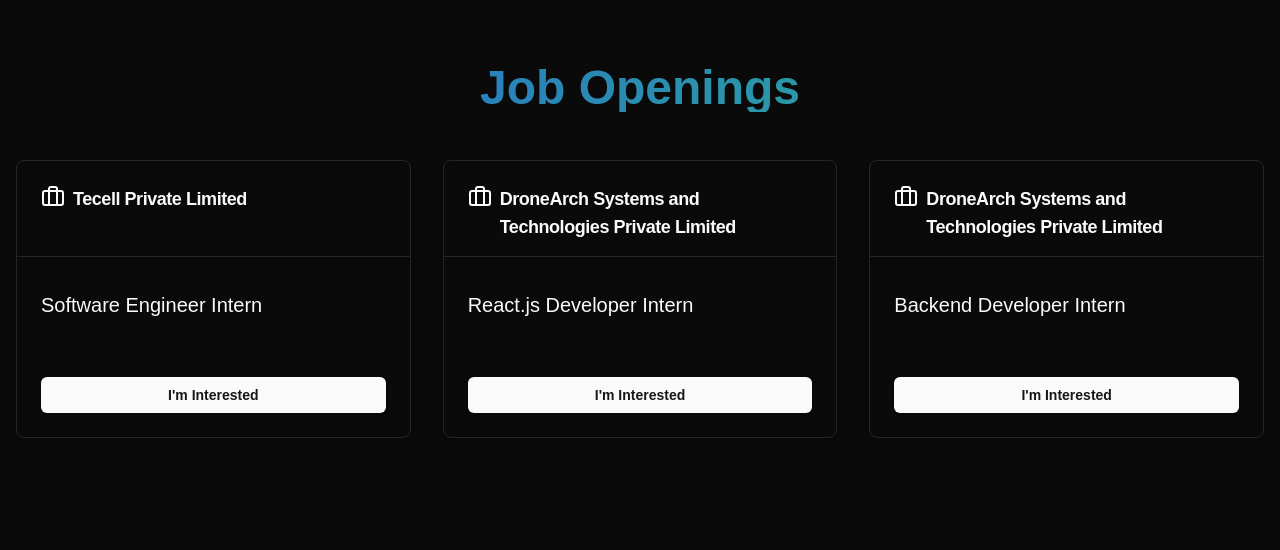
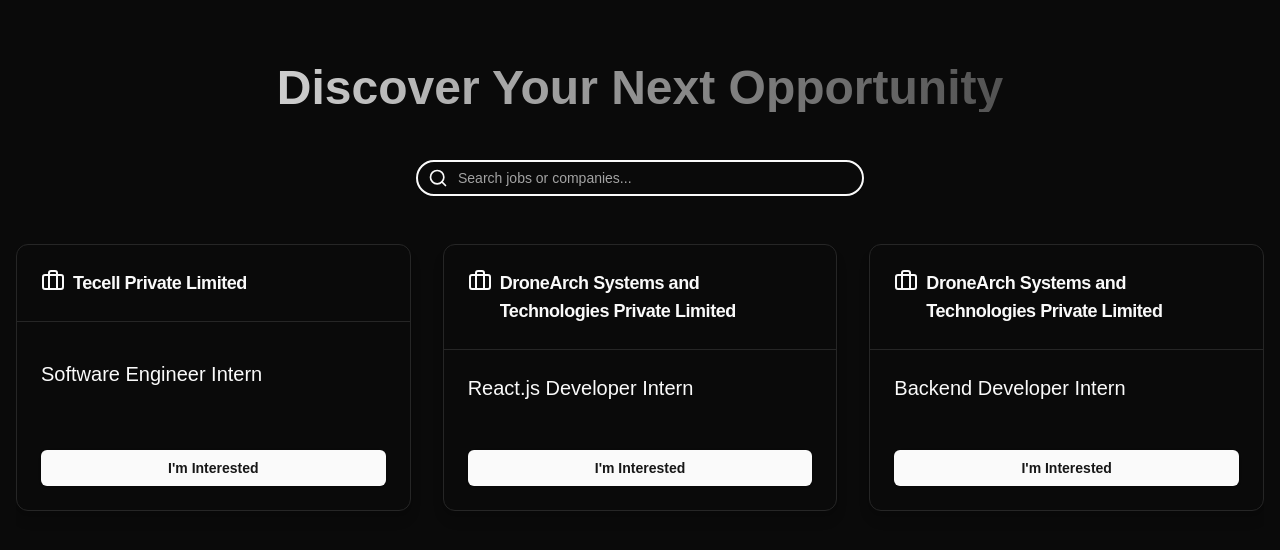
Before and after one commit to csi-innowave/JobPortal, a Next.js app: page /listed-jobs in a window 1280 px wide. Shown: the top 550 px of the page. Built offline with nearby package versions, Linux system fonts and the light colour scheme.

Commit message:
add searching feat

```diff
--- a/components/listedCompany.tsx
+++ b/components/listedCompany.tsx
@@ -1,14 +1,17 @@
 'use client'
+
 import { useState } from 'react'
 import { Button } from "@/components/ui/button"
 import { Card, CardHeader, CardTitle, CardContent, CardFooter } from "@/components/ui/card"
 import { ScrollArea } from "@/components/ui/scroll-area"
-import { ChevronRight, Briefcase } from 'lucide-react'
+import { Input } from "@/components/ui/input"
+import { ChevronRight, Briefcase, Search } from 'lucide-react'
 import Link from 'next/link'
 import { jobs } from '@/app/data/data'
 
 export default function JobList() {
   const [interestedJobs, setInterestedJobs] = useState<number[]>([])
+  const [searchTerm, setSearchTerm] = useState('')
 
   const handleInterested = (jobId: number) => {
     if (interestedJobs.includes(jobId)) {
@@ -18,45 +21,61 @@
     }
   }
 
+  const filteredJobs = jobs.companies.flatMap(company =>
+    company.jobs.filter(job =>
+      job.name.toLowerCase().includes(searchTerm.toLowerCase()) ||
+      company.name.toLowerCase().includes(searchTerm.toLowerCase())
+    ).map(job => ({ ...job, companyName: company.name }))
+  )
+
   return (
     <div className="container mx-auto py-16 px-4">
-      <h1 className="text-5xl font-bold mb-12 text-center bg-clip-text text-transparent bg-gradient-to-r from-chart-1 to-chart-2">
-        Job Openings
+      <h1 className="text-5xl font-bold mb-12 text-center bg-clip-text text-transparent bg-gradient-to-r from-primary to-secondary">
+      Discover Your Next Opportunity
       </h1>
-      <ScrollArea className="h-[calc(100vh-200px)]">
+      <div className="relative max-w-md mx-auto mb-12">
+        <Input
+          type="text"
+          placeholder="Search jobs or companies..."
+          value={searchTerm}
+          onChange={(e) => setSearchTerm(e.target.value)}
+          className="pl-10 pr-4 py-2 w-full rounded-full border-2 border-primary focus:ring-2 focus:ring-primary focus:border-transparent"
+        />
+        <Search className="absolute left-3 top-1/2 transform -translate-y-1/2 text-primary w-5 h-5" />
+      </div>
+      <ScrollArea className="h-[calc(100vh-300px)]">
         <div className="grid gap-8 md:grid-cols-2 lg:grid-cols-3">
-          {jobs.companies.flatMap(company =>
-            company.jobs.map(job => (
+          {filteredJobs.map(job => (
             <Card
               key={job.id}
-                className="flex flex-col bg-card rounded-lg shadow-lg transition-transform transform hover:scale-105"
+              className="flex flex-col bg-card rounded-xl shadow-lg transition-all duration-300 hover:shadow-2xl hover:-translate-y-1"
             >
-                <CardHeader className="p-6 border-b border-border h-24 flex">
+              <CardHeader className="p-6 border-b border-border">
                 <CardTitle className="flex gap-2 text-lg font-semibold">
                   <Briefcase className="w-6 h-6 text-primary flex-shrink-0" />
                   <Link
                     href={job.jdLink}
                     target="_blank"
                     rel="noopener noreferrer"
-                      className="hover:underline line-clamp-2"
+                    className="hover:underline line-clamp-2 text-primary"
                   >
-                      {company.name}
+                    {job.companyName}
                   </Link>
                 </CardTitle>
               </CardHeader>
-                <CardContent className="flex-grow p-6 h-24 flex items-center">
+              <CardContent className="flex-grow p-6 flex items-center">
                 <p className="text-xl font-medium">{job.name}</p>
               </CardContent>
               <CardFooter className="p-6">
                 <Button
                   variant={interestedJobs.includes(job.id) ? "secondary" : "default"}
                   onClick={() => handleInterested(job.id)}
-                    className="w-full font-semibold"
+                  className="w-full font-semibold group hover:shadow-md transition-all duration-300"
                 >
                   {interestedJobs.includes(job.id) ? (
                     <span className="flex items-center justify-center">
                       Interested
-                        <ChevronRight className="w-4 h-4 ml-1 transition-transform group-hover:translate-x-1" />
+                      <ChevronRight className="w-5 h-5 ml-2 transition-transform group-hover:translate-x-1" />
                     </span>
                   ) : (
                     "I'm Interested"
@@ -64,8 +83,7 @@
                 </Button>
               </CardFooter>
             </Card>
-            ))
-          )}
+          ))}
         </div>
       </ScrollArea>
     </div>
```
Lines whose indentation alone changed are shown as unchanged.
